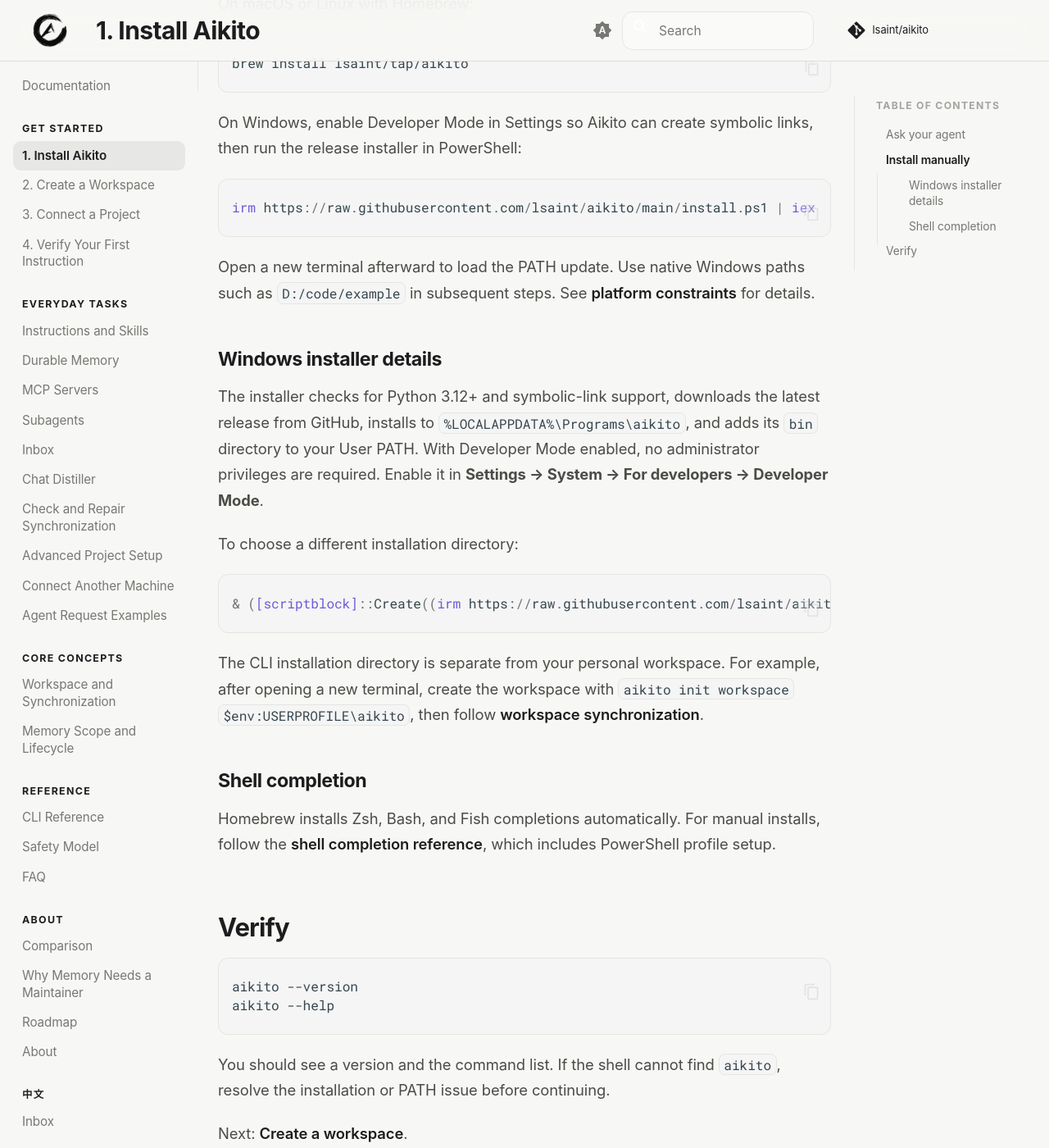
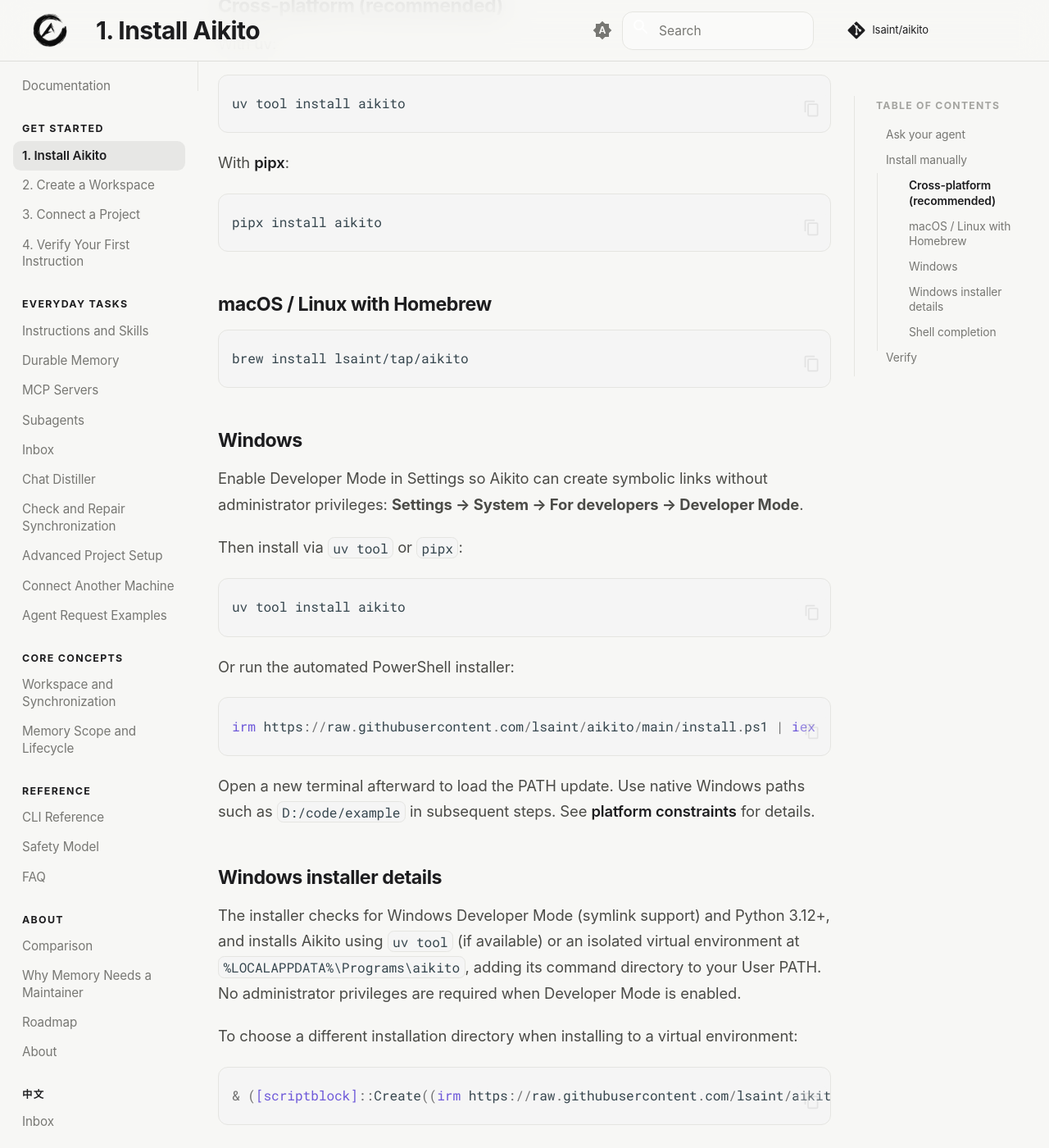
Before and after one commit to lsaint/aikito, an MkDocs documentation site: the page built from docs/installation.md, in a window 1280 px wide and 1400 px high, scrolled down 759 px. Shown: the whole window at 82% size. Built offline with MkDocs 1.6.1 and Material for MkDocs 9.7.7, drawn with Linux system fonts in a browser that asks for light colours; comment, search, counter and statistics services are not loaded.

Commit message:
refactor: remove legacy bin/ stubs and switch to package distribution (R2)
- Remove deprecated bin/aikito, bin/aikito.cmd, bin/aikito.ps1 wrapper stubs
- Update CI smoke tests to verify pip install and console script entry point
- Update Windows install.ps1 to install via uv tool or isolated virtual environment
- Update installation documentation across README and docs to prioritize uv tool
- Clean up completion and docstring references to bin/ directory

````diff
--- a/docs/installation.md
+++ b/docs/installation.md
@@ -15,14 +15,38 @@
 
 ## Install manually
 
-On macOS or Linux with Homebrew:
+### Cross-platform (recommended)
+
+With [uv](https://docs.astral.sh/uv/):
+
+```bash
+uv tool install aikito
+```
+
+With [pipx](https://pypa.github.io/pipx/):
+
+```bash
+pipx install aikito
+```
+
+### macOS / Linux with Homebrew
 
 ```bash
 brew install lsaint/tap/aikito
 ```
 
-On Windows, enable Developer Mode in Settings so Aikito can create symbolic
-links, then run the release installer in PowerShell:
+### Windows
+
+Enable Developer Mode in Settings so Aikito can create symbolic links without administrator privileges:
+**Settings → System → For developers → Developer Mode**.
+
+Then install via `uv tool` or `pipx`:
+
+```powershell
+uv tool install aikito
+```
+
+Or run the automated PowerShell installer:
 
 ```powershell
 irm https://raw.githubusercontent.com/lsaint/aikito/main/install.ps1 | iex
@@ -34,13 +58,12 @@
 
 ### Windows installer details
 
-The installer checks for Python 3.12+ and symbolic-link support, downloads the
-latest release from GitHub, installs to `%LOCALAPPDATA%\Programs\aikito`, and
-adds its `bin` directory to your User PATH. With Developer Mode enabled, no
-administrator privileges are required. Enable it in
-**Settings → System → For developers → Developer Mode**.
+The installer checks for Windows Developer Mode (symlink support) and Python 3.12+,
+and installs Aikito using `uv tool` (if available) or an isolated virtual environment at
+`%LOCALAPPDATA%\Programs\aikito`, adding its command directory to your User PATH.
+No administrator privileges are required when Developer Mode is enabled.
 
-To choose a different installation directory:
+To choose a different installation directory when installing to a virtual environment:
 
 ```powershell
 & ([scriptblock]::Create((irm https://raw.githubusercontent.com/lsaint/aikito/main/install.ps1))) -InstallDir "D:\aikito"
````
Also changed, not shown: CHANGELOG.md (+10 -0 lines), README.md (+20 -2 lines), README.zh-CN.md (+19 -2 lines), pip-packaging-plan.md (+34 -34 lines), 9 other files.
